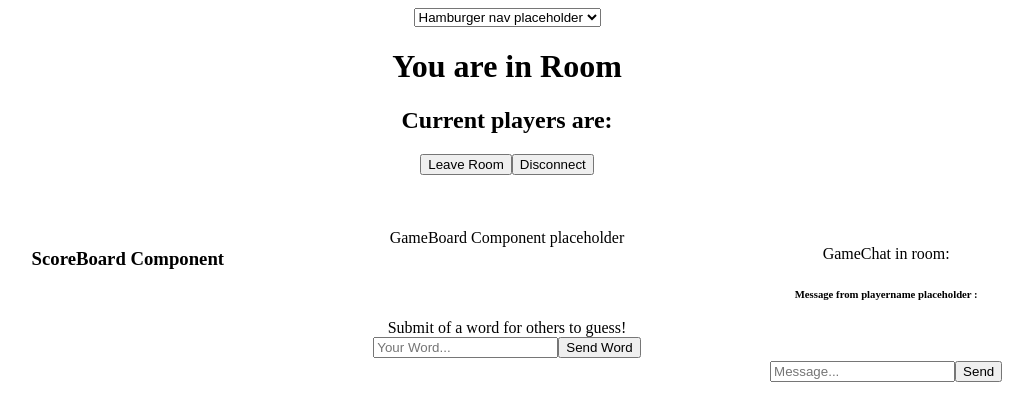
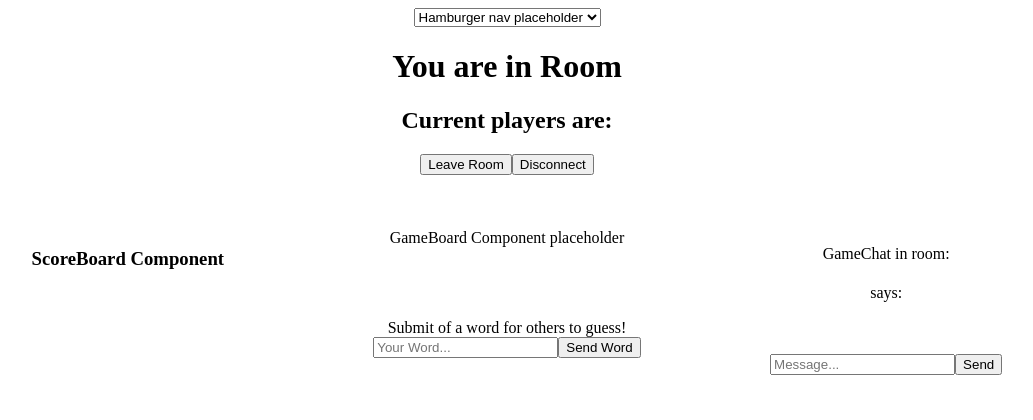
Before and after one commit to wowgr8/phrazel-frontend, a React (Create React App) app: page /GameLobby in a window 1280 px wide. Both pictures are taken after a click on the button "Create". Shown: the top 420 px of the page, without its empty margins (133-1166 px from the left). Built offline with nearby package versions, Linux system fonts and the light colour scheme.

Commit message:
add userName prop and emit to backend. add username next to message being displayed. Remove commented code.

```diff
--- a/src/components/GameChat.js
+++ b/src/components/GameChat.js
@@ -1,17 +1,15 @@
 import React, { useContext, useEffect, useState } from 'react'
 import {SocketContext} from '../utils/Socket';
 
-function GameChat({ room, players }) {
+function GameChat({ room, players, userName }) {
   const socket = useContext(SocketContext);
 
   const [message, setMessage] = useState('');
   const [messageReceived, setMessageReceived] = useState('');
 
-  // emits message to the backend
+  // emits message, room, and userName to the backend
   const sendMessage = () => {
-    // socket.emit('send_message', {"msg": message, "player": players, "chatRoom": room})
-    socket.emit('send_message', { message, room })
-
+    socket.emit('send_message', { message, room, userName })
   }
 
   useEffect(() => {
@@ -26,8 +24,7 @@ function GameChat({ room, players }) {
       <p>GameChat in room: {room}</p>
 
       <div>
-        {/* <h6> Message from {messageReceived.player} : {messageReceived.msg}</h6> ---- to be used with line 12 comment */}
-        <h6> Message from playername placeholder : {messageReceived}</h6>
+        <p> <h4>{messageReceived.userName}</h4> says: {messageReceived.message}</p>
 
         <br></br>
         <br></br>
```
